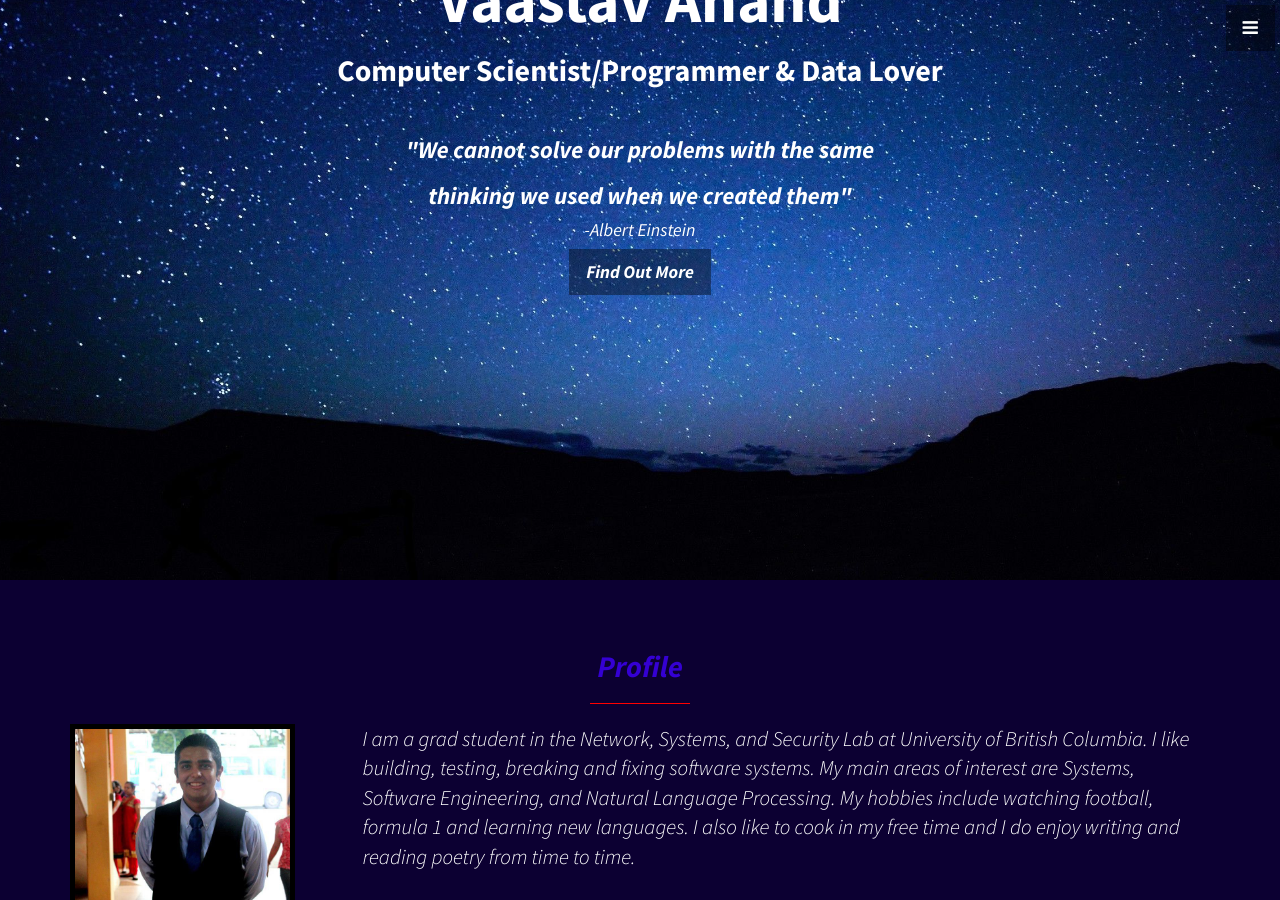
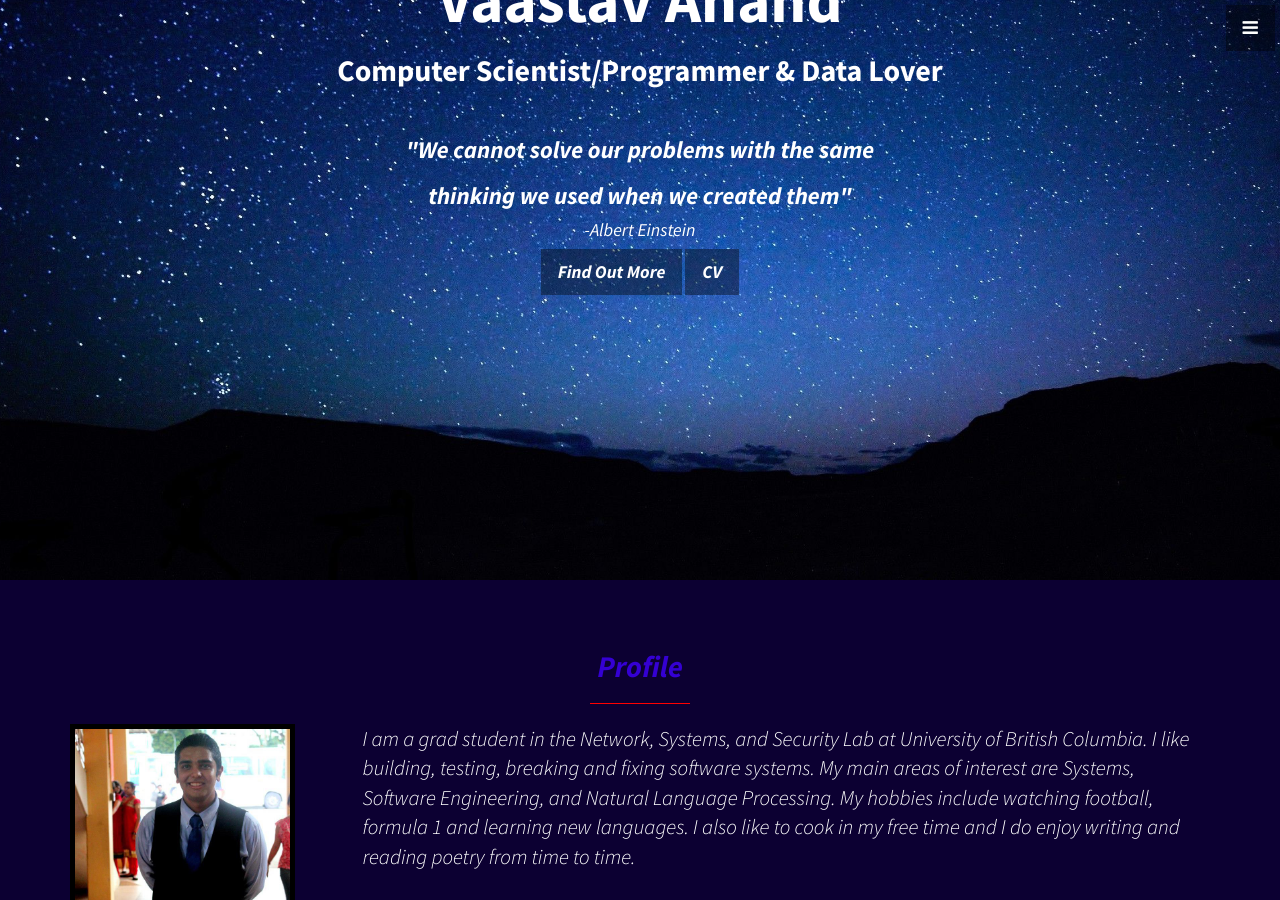
Before and after one commit to vaastav/vaastav.github.io, a Jekyll site: the page index.html, which Jekyll copies as it is, in a window 1280 px wide and 900 px high, scrolled down 320 px. Built offline with Jekyll 4.4.1, drawn with Linux system fonts in a browser that asks for light colours; nearby versions of some CDN libraries.

Commit message:
Add cv to the landing section

```diff
--- a/index.html
+++ b/index.html
@@ -125,7 +125,8 @@
 			<h3 style="color:white"><i><b>"We cannot solve our problems with the same</h2>
 			<h3 style="color:white"><i><b>thinking we used when we created them"</h2>
 			<h4 style="color:white">-Albert Einstein</h4>
-	        <a href="#about" class="btn btn-dark btn-lg"><b>Find Out More</a>
+            <a href="#about" class="btn btn-dark btn-lg"><b>Find Out More</a>
+            <a href="files/cv.pdf" class="btn btn-dark btn-lg"><b>CV</b></a>
         </div>
     </header>
 
```
